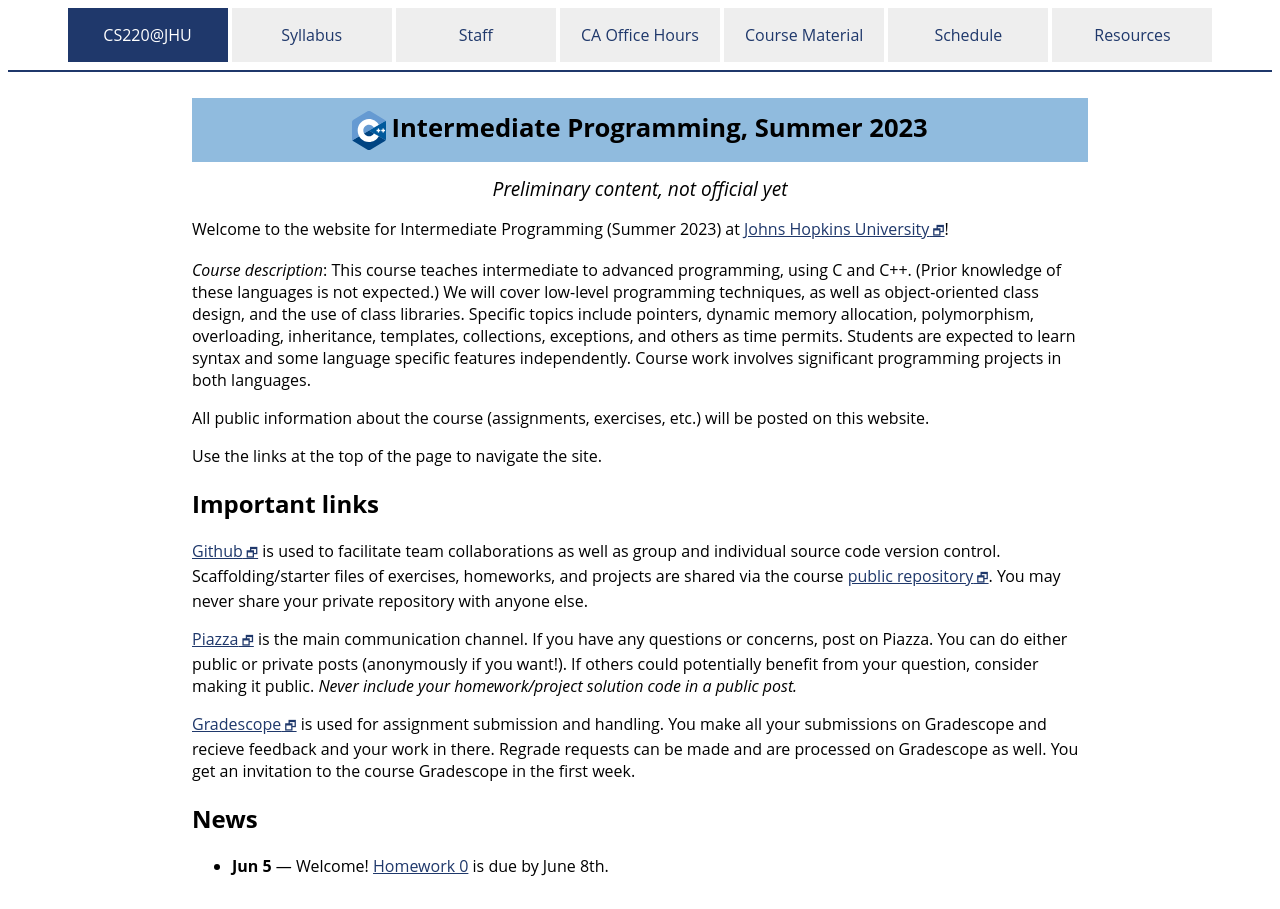
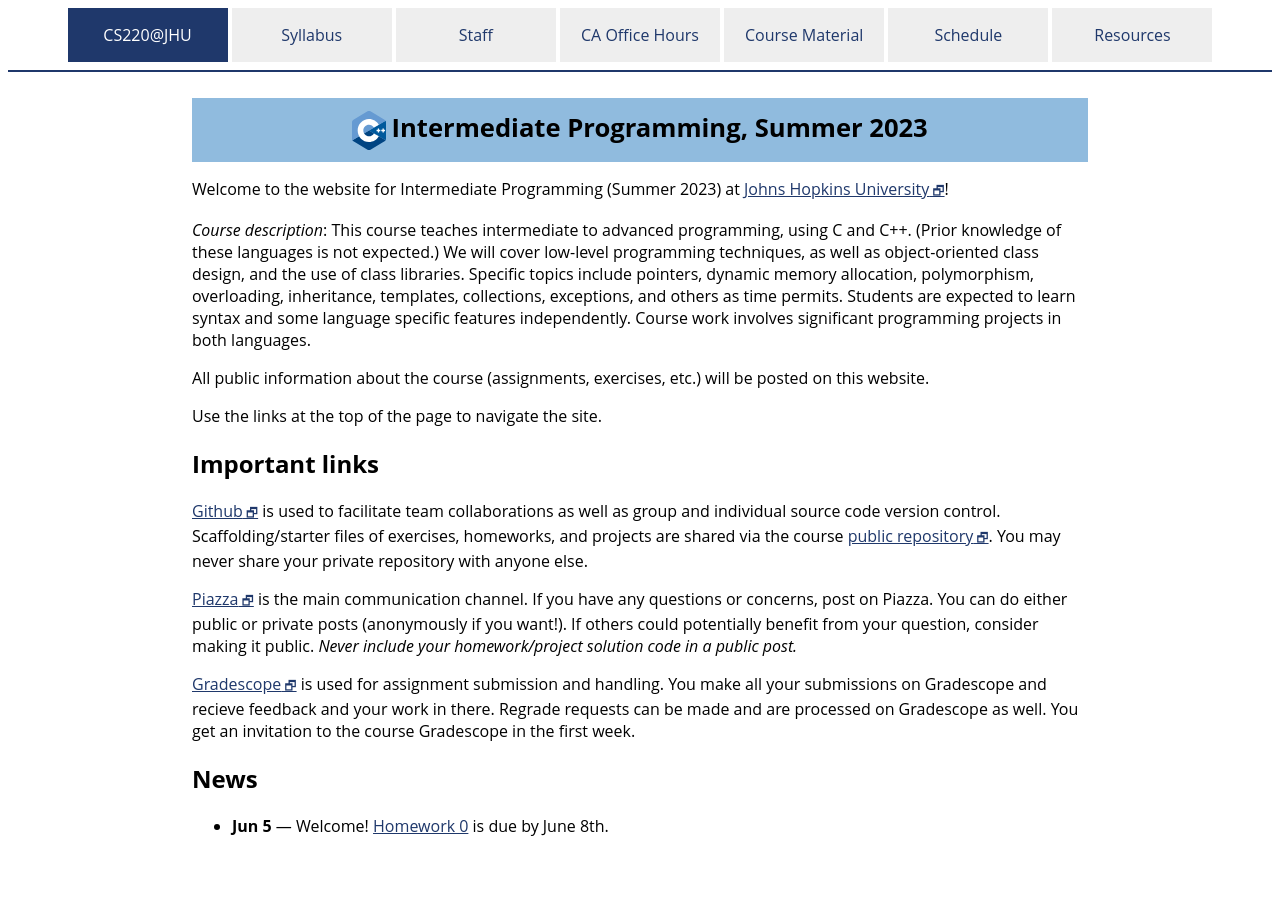
Before and after one commit to jhu-ip/cs220-summer24, a Jekyll site: the page built from index.md, in a window 1280 px wide. Built offline with Jekyll 4.4.1, drawn with Linux system fonts in a browser that asks for light colours.

Commit message:
not preliminary

```diff
--- a/_layouts/default.html
+++ b/_layouts/default.html
@@ -32,10 +32,6 @@
   <div id="content">
     <div id="pageTitle"><img id="cpp_logo" alt="C++ logo" src="{{site.baseurl}}/img/logo_cpp.svg">{{page.title}}</div>
 
-    <div style="text-align: center; font-size: 120%; font-style: italic;">
-      Preliminary content, not official yet
-    </div>
-
     {{content}}
 
     <div id="footer"></div>
```
